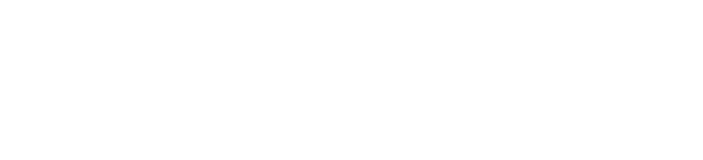
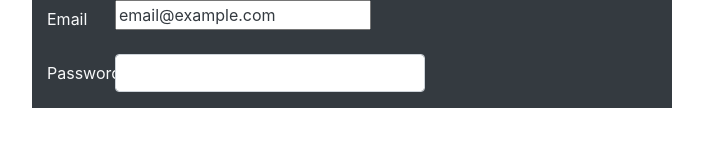
Before and after one commit to derpito8909/hackatonGrupo1, a plain HTML site: page index.html in a window 1280 px wide. Shown: the whole page, without its empty margins (288-991 px from the left). Drawn offline with Linux system fonts and the light colour scheme.

Commit message:
se realiza creacion de mi rama

```diff
--- a/index.html
+++ b/index.html
@@ -15,6 +15,22 @@
 
         </header>
         <main>
+            <div class="container bg-dark text-light col-6 d-flex align-items-center">
+                <form>
+                    <div class="form-group row border-">
+                      <label for="staticEmail" class="col-sm-2 col-form-label">Email</label>
+                      <div class="col-sm-10">
+                        <input type="text" class="text-dark" readonly class="form-control-plaintext" id="staticEmail" value="email@example.com">
+                      </div>
+                    </div>
+                    <div class="form-group row">
+                      <label for="inputPassword" class="col-sm-2 col-form-label">Password</label>
+                      <div class="col-sm-10">
+                        <input type="password" class="form-control" id="inputPassword">
+                      </div>
+                    </div>
+                  </form>
+            </div>
 
         </main>
         <script src="./assets/js/jquery-3.5.1.min.js"></script>
```
